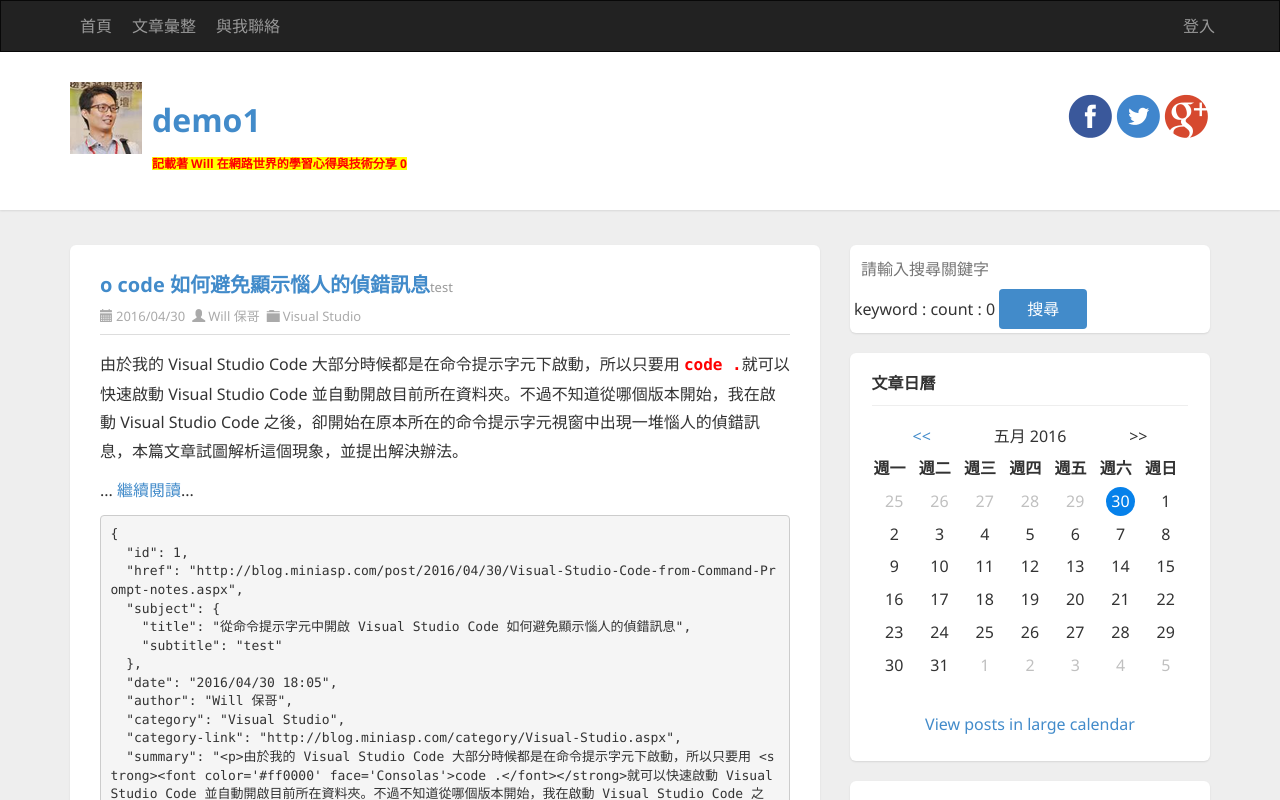
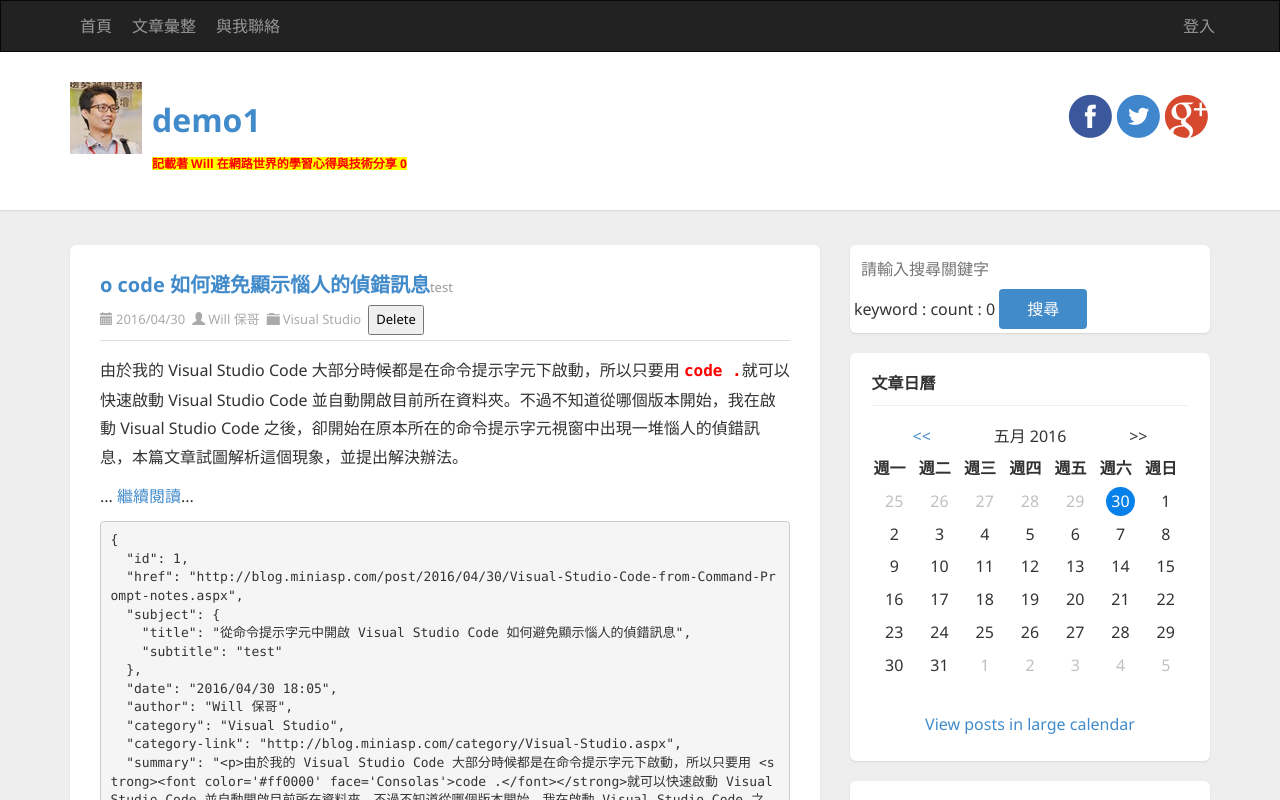
Before and after one commit to dongsu-iis/learn-angular, an Angular app: page / in a window 1280 px wide. Shown: the top 800 px of the page. Built offline with nearby package versions, Linux system fonts and the light colour scheme.

Commit message:
@Output Event

```diff
--- a/src/app/article/article-header/article-header.component.html
+++ b/src/app/article/article-header/article-header.component.html
@@ -9,5 +9,8 @@
         href="http://blog.miniasp.com/author/will.aspx">{{item.author}}</a></span>
     <span class="post-category"><i class="glyphicon glyphicon-folder-close"></i><a
         [href]="item['category-link']">{{item.category}}</a></span>
+    <span>
+      <button (click)="deleteArticle()">Delete</button>
+    </span>
   </div>
 </header>
--- a/src/app/article/article-header/article-header.component.ts
+++ b/src/app/article/article-header/article-header.component.ts
@@ -1,14 +1,17 @@
-import { Component, OnInit,OnDestroy, Input } from '@angular/core';
+import { Component, OnInit, OnDestroy, Input, Output, EventEmitter } from '@angular/core';
 
 @Component({
   selector: 'app-article-header',
   templateUrl: './article-header.component.html',
   styleUrls: ['./article-header.component.css']
 })
-export class ArticleHeaderComponent implements OnInit,OnDestroy {
+export class ArticleHeaderComponent implements OnInit, OnDestroy {
 
   @Input()
   item;
+
+  @Output()
+  delete = new EventEmitter<any>();
 
   constructor() { }
 
@@ -19,5 +22,8 @@ export class ArticleHeaderComponent implements OnInit,OnDestroy {
 
   }
 
+  deleteArticle(){
+    this.delete.emit(this.item);
+  }
 
 }
--- a/src/app/article/article-list/article-list.component.html
+++ b/src/app/article/article-list/article-list.component.html
@@ -1,4 +1,4 @@
 <article class="post" id="post{{idx}}" *ngFor="let item of data; let idx=index">
-  <app-article-header [item]="item"></app-article-header>
+  <app-article-header [item]="item" (delete)="doDelete($event)"></app-article-header>
   <app-article-body [item]="item"></app-article-body>
 </article>
--- a/src/app/article/article-list/article-list.component.ts
+++ b/src/app/article/article-list/article-list.component.ts
@@ -7,9 +7,15 @@ import { Component, OnInit } from '@angular/core';
 })
 export class ArticleListComponent implements OnInit {
 
-  data;
+  data: Array<any>;
 
   constructor() { }
+
+  doDelete(item) {
+    this.data = this.data.filter((v) => {
+      return v !== item;
+    });
+  }
 
   ngOnInit() {
     this.data = [
```
